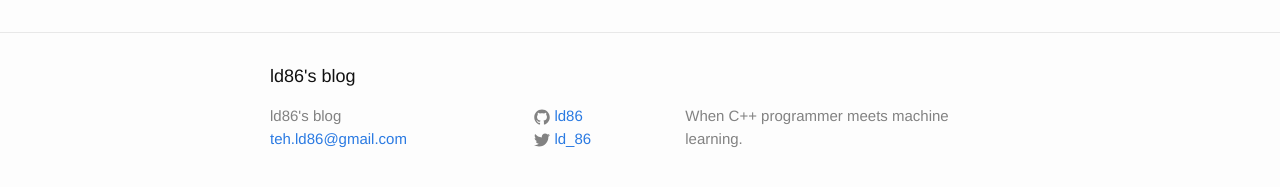
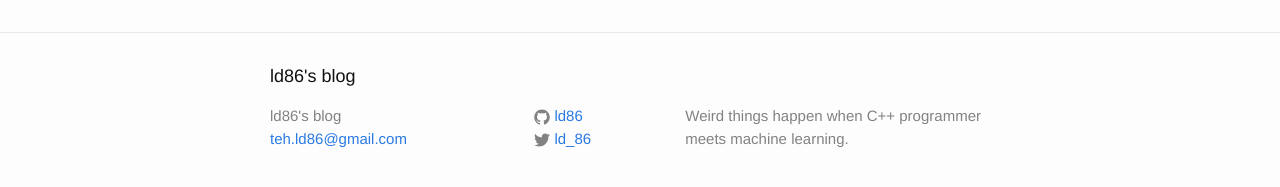
Before and after one commit to ld86/ld86.github.io, a Jekyll site: the page built from about.md, in a window 1280 px wide. Shown: the part 318-505 px from the top of the page. Built offline with Jekyll 4.4.1, drawn with Linux system fonts in a browser that asks for light colours.

Commit message:
Correct _config.yml

```diff
--- a/_config.yml
+++ b/_config.yml
@@ -1,7 +1,7 @@
 # Site settings
 title: ld86's blog
 email: teh.ld86@gmail.com
-description: When C++ programmer meets machine learning.
+description: Weird things happen when C++ programmer meets machine learning.
 baseurl: "" # the subpath of your site, e.g. /blog/
 url: "http://ld86.github.io" # the base hostname & protocol for your site
 twitter_username: ld_86
```
